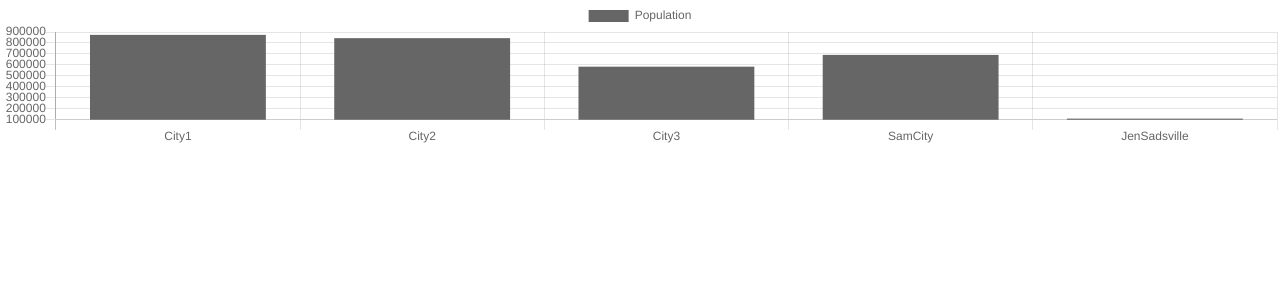
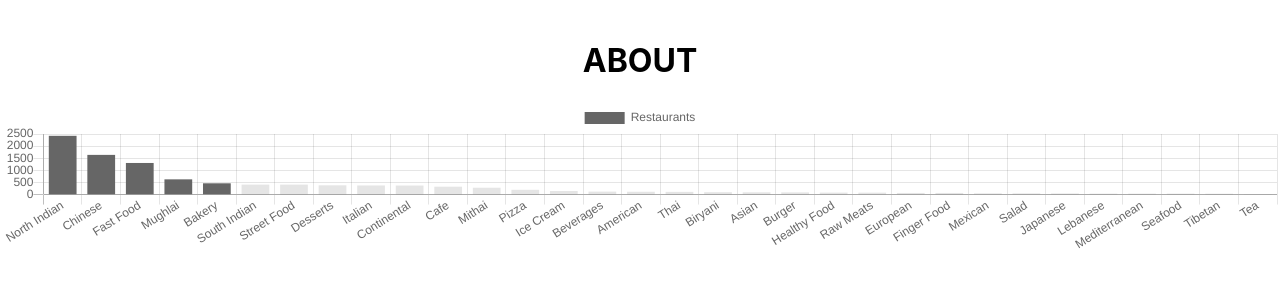
Before and after one commit to bowenbride/sjyamr-3d-hackathon, a React (Create React App) app in the folder client/: page / in a window 1280 px wide. Shown: the top 300 px of the page. Built offline with nearby package versions, Linux system fonts and the light colour scheme.

Commit message:
React Skeleton under construction

```diff
--- a/client/src/App.js
+++ b/client/src/App.js
@@ -1,12 +1,12 @@
 import React from "react";
 import logo from "./logo.svg";
 import "./App.css";
-import Chart from "./components/Chart";
+import Home from "./components/Home";
 
 function App() {
   return (
     <div className="App">
-      <Chart />
+    <Home />
     </div>
   );
 }
--- a/client/src/components/Chart.js
+++ b/client/src/components/Chart.js
@@ -6,22 +6,80 @@ export default class Chart extends Component {
         super(props);
         this.state = {
             chartData: {
-                labels: ['City1', 'City2', 'City3', 'SamCity', 'JenSadsville'],
-                datasets: [{
-                    label: 'Population',
+                labels: ['North Indian',
+                         'Chinese',
+                         'Fast Food',
+                         'Mughlai',
+                         'Bakery',
+                         'South Indian',
+                         'Street Food',
+                         'Desserts',
+                         'Italian',
+                         'Continental',
+                         'Cafe',
+                         'Mithai',
+                         'Pizza',
+                         'Ice Cream',
+                         'Beverages',
+                         'American',
+                         'Thai',
+                         'Biryani',
+                         'Asian',
+                         'Burger',
+                         'Healthy Food',
+                         'Raw Meats',
+                         'European',
+                         'Finger Food',
+                         'Mexican',
+                         'Salad',
+                         'Japanese',
+                         'Lebanese',
+                         'Mediterranean',
+                         'Seafood',
+                         'Tibetan',
+                         'Tea'],
+                datasets:[{
+                    label: 'Restaurants',
                     data: [
-                        873852,
-                        843925,
-                        584226,
-                        691337,
-                        111111,
+                        2425,
+                        1638,
+                        1304,
+                        628,
+                        465,
+                        411,
+                        411,
+                        383,
+                        376,
+                        373,
+                        325,
+                        282,
+                        197,
+                        148,
+                        123,
+                        116,
+                        112,
+                        99,
+                        94,
+                        90,
+                        82,
+                        79,
+                        67,
+                        67,
+                        51,
+                        49,
+                        47,
+                        39,
+                        38,
+                        38,
+                        35,
+                        18
                     ],
                     backgroundColor: [
-                        'rgba(255 249 120 0.6)',
-                        'rgba(155 49 220 0.6)',
-                        'rgba(55 149 20 0.6)',
-                        'rgba(144 89 28 0.6)',
-                        'rgba(255 249 120 0.6)',
+                        'rgba(247 221 221 1)',
+                        'rgba(247 176 176 1)',
+                        'rgba(246 110 110 1)',
+                        'rgba(250 66 66 1)',
+                        'rgba(194 25 25 1)',
                     ]
                 }]
             }
@@ -40,3 +98,6 @@ export default class Chart extends Component {
 
 // Three cities, most popular cuisine types, from there we'll filter
 // Through highest ratings, most reviews
+
+
+// Cities, Cuisines by Most Ratings (Optional:: Toggle for Lowest ratings)
--- /dev/null
+++ b/client/src/components/Home.js
@@ -0,0 +1,14 @@
+import React, { Component } from 'react'
+import Hero from './home/Hero'
+import Chart from './Chart'
+
+export default class Home extends Component {
+    render() {
+        return (
+            <div>
+                <Hero />
+                <Chart />
+            </div>
+        )
+    }
+}
--- /dev/null
+++ b/client/src/components/home/Hero.js
@@ -0,0 +1,16 @@
+import React, { Component } from 'react'
+
+export default class Hero extends Component {
+    render() {
+        return (
+            <div className="hero">
+                <div className="hero__container">
+                    <div className="hero__topbar">
+                        <img className="hero__topbar--img"/>
+                        <h1 className="hero__topbar--about">ABOUT</h1>
+                    </div>
+                </div>
+            </div>
+        )
+    }
+}
--- a/client/src/styles/partials/_navbar.scss
+++ /dev/null
@@ -1,5 +0,0 @@
-.navbar {
-  width: 100vw;
-  display: flex;
-  background-color: pink;
-}
```
Also changed, not shown: client/src/styles/partials/_hero.scss (added).
